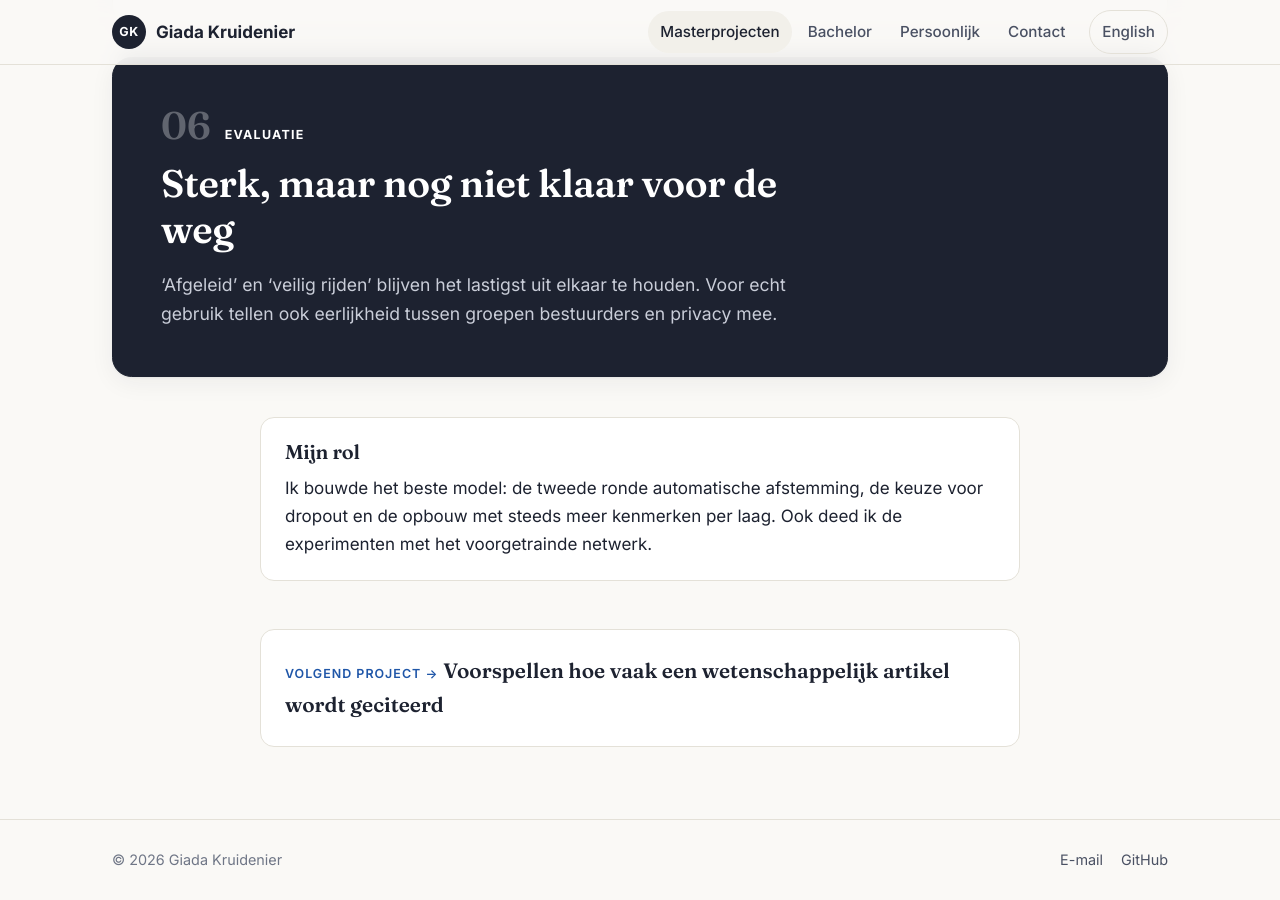
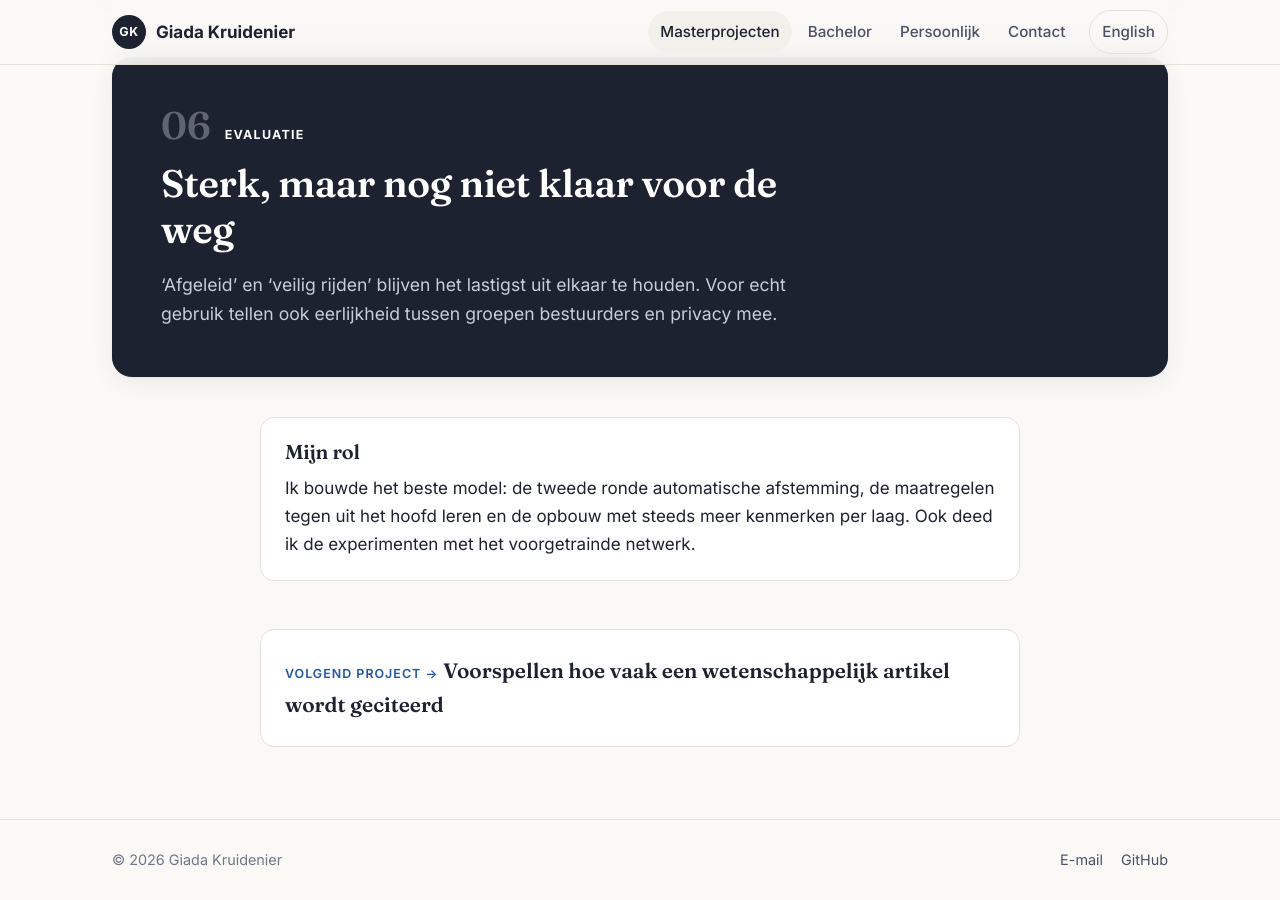
Before and after one commit to GKruidenier/portfolio, a Jekyll site: the page built from projecten/deep-learning-bestuurders.md, in a window 1280 px wide and 900 px high, scrolled down 4281 px. Built offline with Jekyll 4.4.1, drawn with Linux system fonts in a browser that asks for light colours.

Commit message:
Masterprojecten ronde 3: laatste vakterm uit de rolbeschrijving deep learning
Co-Authored-By: Claude Opus 5.5 (1M context) <noreply@anthropic.com>

```diff
--- a/projecten/deep-learning-bestuurders.md
+++ b/projecten/deep-learning-bestuurders.md
@@ -48,5 +48,5 @@ models:
 
 <div class="role" markdown="1">
 ## Mijn rol
-Ik bouwde het beste model: de tweede ronde automatische afstemming, de keuze voor dropout en de opbouw met steeds meer kenmerken per laag. Ook deed ik de experimenten met het voorgetrainde netwerk.
+Ik bouwde het beste model: de tweede ronde automatische afstemming, de maatregelen tegen uit het hoofd leren en de opbouw met steeds meer kenmerken per laag. Ook deed ik de experimenten met het voorgetrainde netwerk.
 </div>
```
Also changed, not shown: en/projects/deep-learning-drivers.md (+1 -1 lines).
